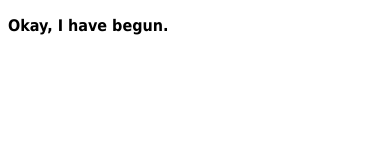
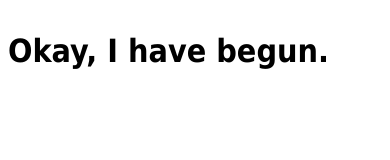
Before and after one commit to Jammerly/jammerly.github.io, a plain HTML site: page index.html in a window 390 px wide. Drawn offline with Linux system fonts and the light colour scheme.

Commit message:
Update style.css

```diff
--- a/style.css
+++ b/style.css
@@ -4,8 +4,9 @@ p {
   font-size: 2em;
 }
 
-@media all and (max-width: 500px) {
+@media all and (max-width: 320px) {
  p {
-        font-size: 1em;
+        font-size: 100%;
+        text-align: center;
     }
  }
```
